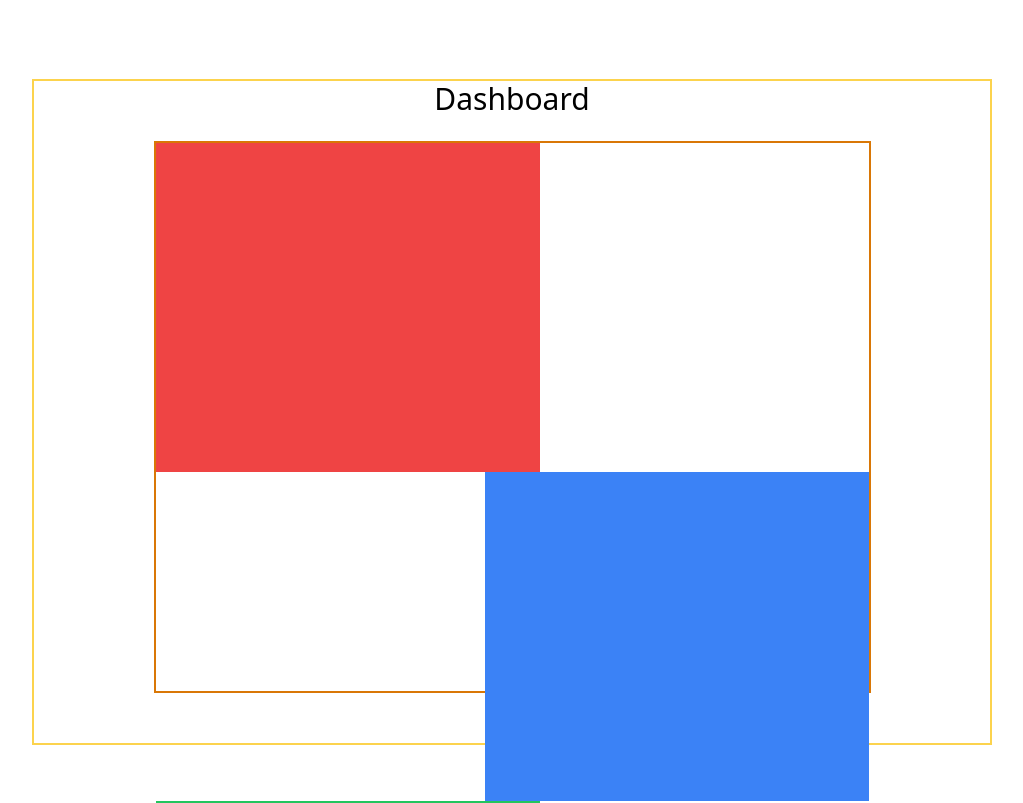
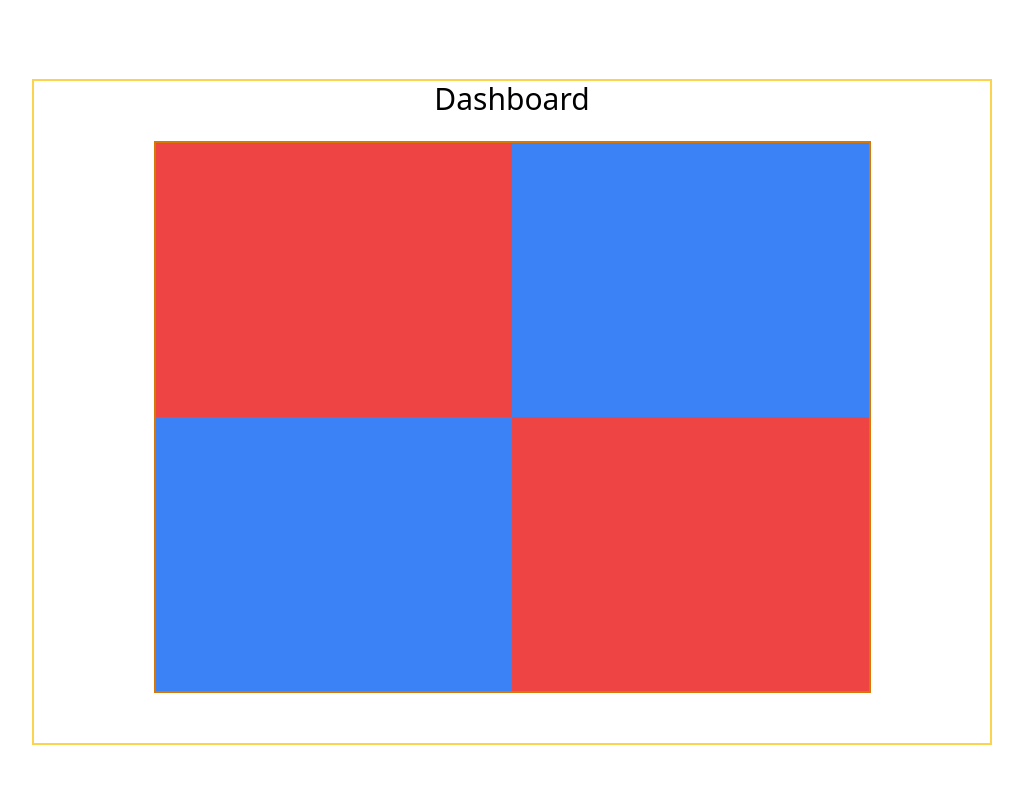
Before and after one commit to Dybton/ambient-quant-self, a React (Create React App) app: page / in a window 1280 px wide. Shown: the top 803 px of the page, without its empty margins (128-1151 px from the left). Built offline with nearby package versions, Linux system fonts and the light colour scheme.

Commit message:
created the boxes in proper proportion. Next up is creating the right spacing between them

```diff
--- a/src/App.tsx
+++ b/src/App.tsx
@@ -7,10 +7,14 @@ function App() {
       <div className="w-9/12 h-5/6 mt-6 border-2 border-amber-300 ">
         <h1 className="text-3xl text-center font-semi-bold">Dashboard</h1>
         <div className="w-9/12 h-5/6 mt-6 border-2 border-amber-600 mx-auto">
-          <div className="w-96 h-3/5 bg-red-500 float-left"></div>
-          <div className="w-96 h-3/5 bg-blue-500 float-right"></div>
-          <div className="w-96 h-2/5 bg-green-500 float-left"></div>
-          <div className="w-96 h-2/5 bg-yellow-500 float-right"></div>
+          <div className="w-3/6 h-full float-left">
+            <div className="bg-red-500 w-full h-3/6"></div>
+            <div className="bg-blue-500 w-full h-3/6"></div>
+          </div>
+          <div className="w-3/6 h-full bg-blue-500 float-right">
+            <div className="bg-blue-500 w-full h-3/6"></div>
+            <div className="bg-red-500 w-full h-3/6"></div>
+          </div>
         </div>
       </div>
     </div>
```
